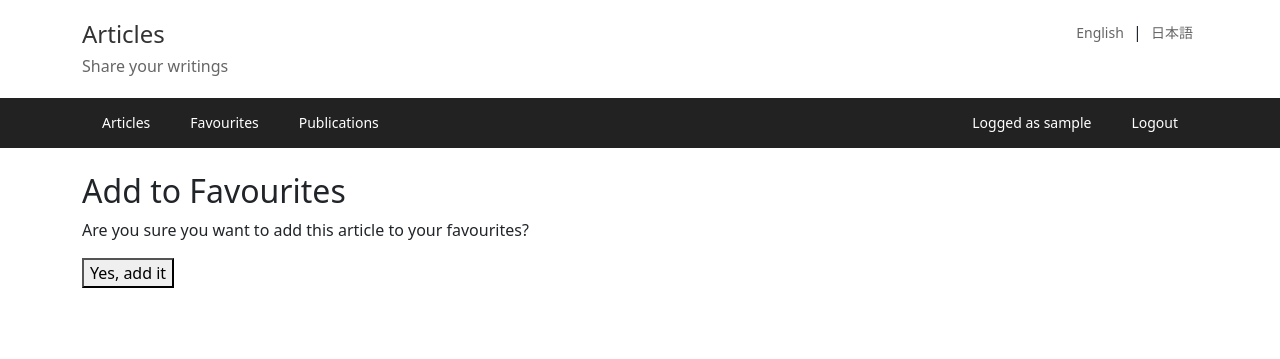
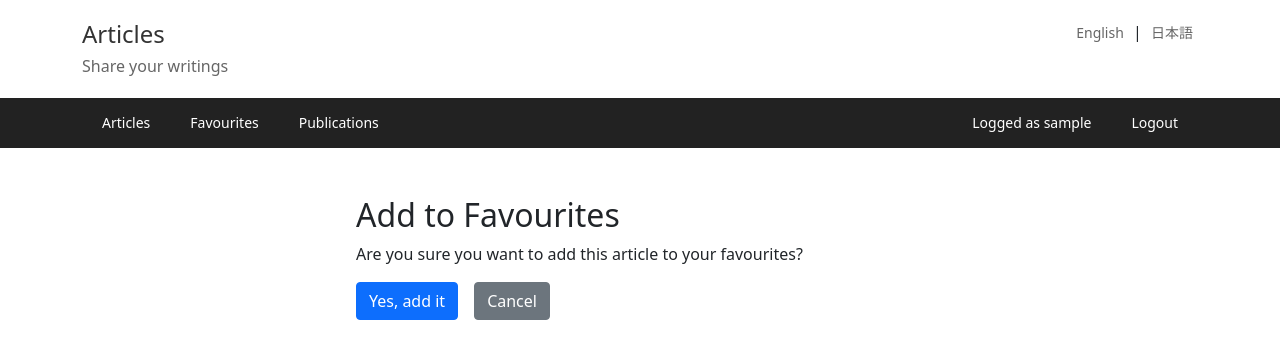
Before and after one commit to Lala-pukuchan/python_django_3_advanced, a Django app: page /en/add-favourite/1/ in a window 1280 px wide. Shown: the top 359 px of the page. Run offline with Django 3.2, Linux system fonts and the light colour scheme; the visitor is signed in with stand-in values (Sample User, id 1); parts of the project's set-up code (start-up, migrations or seed data) failed here and were passed over.

Commit message:
favorite

```diff
--- a/myproject/articles/context_processors.py
+++ b/myproject/articles/context_processors.py
@@ -1,6 +1,7 @@
 from django.contrib.auth.forms import AuthenticationForm
 
 def login_form(request):
+    """未ログインユーザーにログインフォームを提供するコンテキストプロセッサー"""
     if not request.user.is_authenticated:
         return {'login_form': AuthenticationForm()}
     return {'login_form': None}
--- a/myproject/articles/templates/articles/add_favourite_form.html
+++ b/myproject/articles/templates/articles/add_favourite_form.html
@@ -1,10 +1,47 @@
 {% extends 'articles/base.html' %}
+{% load i18n %}
 {% block content %}
-<!-- 何も入力項目を表示しない例 -->
-<h2>Add to Favourites</h2>
-<p>Are you sure you want to add this article to your favourites?</p>
-<form method="post">
-  {% csrf_token %}
-  <button type="submit">Yes, add it</button>
-</form>
+<style>
+    .alert-danger {
+        color: #721c24;
+        background-color: #f8d7da;
+        border-color: #f5c6cb;
+        padding: 0.75rem 1.25rem;
+        margin-bottom: 1rem;
+        border: 1px solid transparent;
+        border-radius: 0.25rem;
+    }
+    .form-container {
+        max-width: 600px;
+        margin: 2rem auto;
+        padding: 1rem;
+    }
+    .button-group {
+        margin-top: 1rem;
+        display: flex;
+        gap: 1rem;
+    }
+</style>
+
+<div class="form-container">
+    <h2>{% trans "Add to Favourites" %}</h2>
+    <p>{% trans "Are you sure you want to add this article to your favourites?" %}</p>
+
+    {% if form.non_field_errors %}
+    <div class="alert alert-danger">
+        {% for error in form.non_field_errors %}
+            {{ error }}
+        {% endfor %}
+    </div>
+    {% endif %}
+
+    <form method="post">
+        {% csrf_token %}
+        {{ form.as_p }}
+        <div class="button-group">
+            <button type="submit" class="btn btn-primary">{% trans "Yes, add it" %}</button>
+            <a href="{% url 'articles' %}" class="btn btn-secondary">{% trans "Cancel" %}</a>
+        </div>
+    </form>
+</div>
 {% endblock %}
--- a/myproject/articles/views.py
+++ b/myproject/articles/views.py
@@ -187,18 +187,17 @@ class AddFavouriteView(LoginRequiredMixin, CreateView):
     login_url = reverse_lazy('login')
 
     def form_valid(self, form):
-        # URLのpkからArticleを取得
         article_id = self.kwargs['pk']
+        # 重複チェック
+        if UserFavouriteArticle.objects.filter(
+            user=self.request.user,
+            article_id=article_id
+        ).exists():
+            form.add_error(None, "This article is already in your favourites.")
+            return self.form_invalid(form)
+
+        # 重複がなければ保存処理を続行
         article_obj = Article.objects.get(pk=article_id)
-        # user と article を紐付け
         form.instance.user = self.request.user
         form.instance.article = article_obj
         return super().form_valid(form)
-
-    # 同じ記事を重複登録させたくない場合はバリデーションでチェックしてもOK
-    def post(self, request, *args, **kwargs):
-        article_id = self.kwargs['pk']
-        if UserFavouriteArticle.objects.filter(user=request.user, article_id=article_id).exists():
-            # すでにお気に入り済みなら弾く例
-            return redirect('favourites')
-        return super().post(request, *args, **kwargs)
--- a/myproject/myproject/settings.py
+++ b/myproject/myproject/settings.py
@@ -64,6 +64,7 @@ TEMPLATES = [
                 'django.template.context_processors.request',
                 'django.contrib.auth.context_processors.auth',
                 'django.contrib.messages.context_processors.messages',
+                'articles.context_processors.login_form',
             ],
         },
     },
```
Also changed, not shown: myproject/articles/templates/articles/article_list.html (+4 -8 lines).
